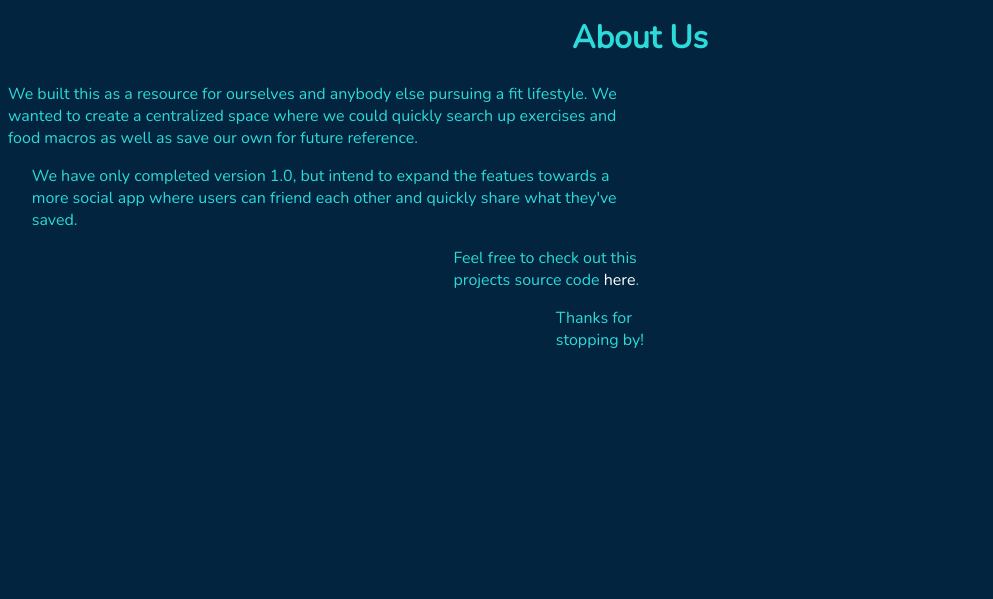
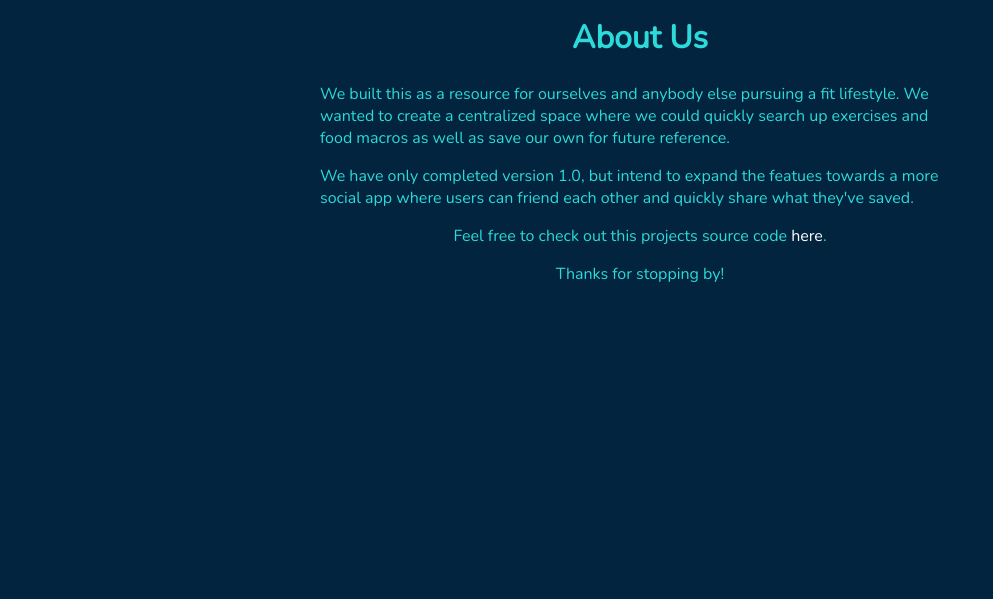
Before and after one commit to gabe-ng/suite-health, a Django app: page /about/ in a window 1280 px wide. Shown: the part 83-682 px from the top of the page, without its empty margins (0-993 px from the left). Run offline with Django 3.2, Linux system fonts and the light colour scheme; data that the repository does not hold is empty; some libraries are stand-ins or nearby versions.

Commit message:
fixed about

```diff
--- a/fitness_app_project/fitness_app/static/css/base.css
+++ b/fitness_app_project/fitness_app/static/css/base.css
@@ -336,7 +336,8 @@ Homepage
 }
 
 .p-wrap {
-  text-align: left;
+
+  text-align: center;
 }
 
 #about p {
--- a/fitness_app_project/fitness_app/templates/fitness_app/about.html
+++ b/fitness_app_project/fitness_app/templates/fitness_app/about.html
@@ -2,20 +2,12 @@
 <div id="about">
 
   <h1>About Us</h1>
-  <div class="p-wrap">
     <p>We built this as a resource for ourselves and anybody else pursuing a fit lifestyle. We wanted to create a centralized space where we could quickly search up exercises and food macros as well as save our own for future reference.
     </p>
-  </div>
-  <div class="p-wrap">
     <p>We have only completed version 1.0, but intend to expand the featues towards a more social app where users can friend each other and quickly share what they've saved.</p>
-  </div>
-  <div class="p-wrap">
     <p>Feel free to check out this projects source code
       <a href="https://github.com/gabe-ng/fitness-app">here</a>.
     </p>
-  </div>
-  <div class="p-wrap">
     <p>Thanks for stopping by!</p>
-  </div>
 </div>
 {% endblock %}
```
